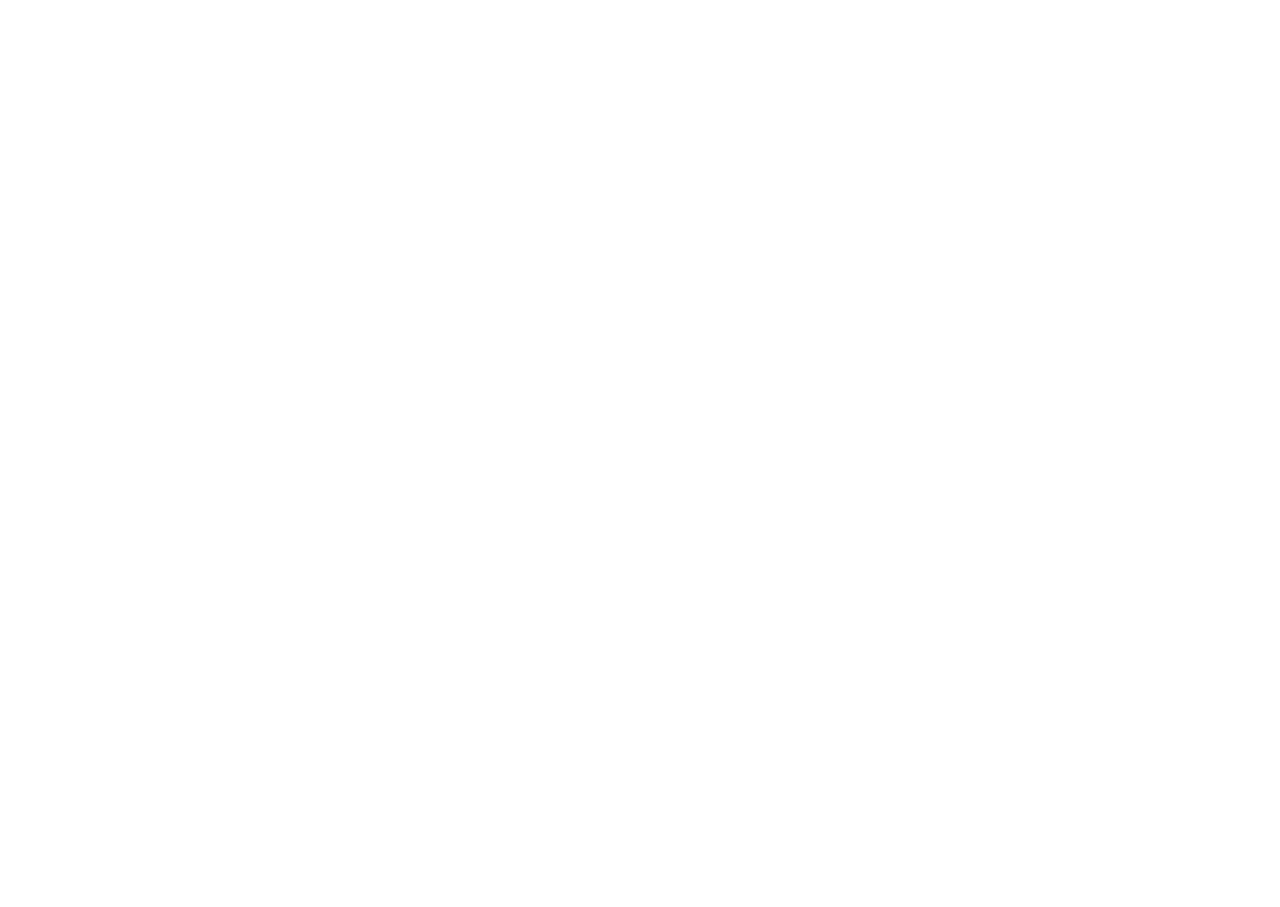
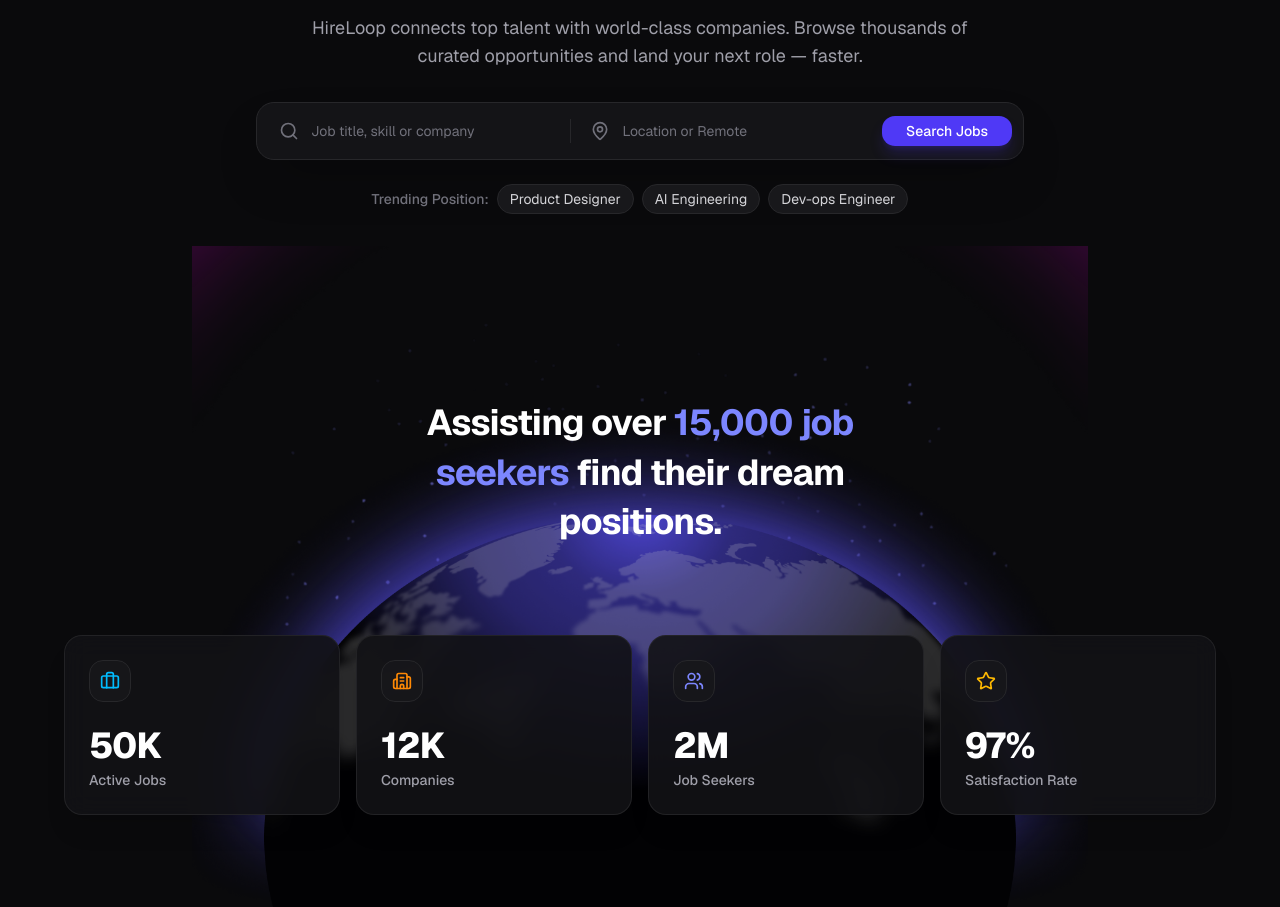
Before and after one commit to Mahfuz1907/hireloop-client, a Next.js app: page / in a window 1280 px wide. Shown: the part 227-1134 px from the top of the page. Before the commit the page ends 800 px from the top, so only its background shows below. Built offline with nearby package versions, Linux system fonts and the light colour scheme.

Commit message:
added banner section

```diff
--- a/app/page.tsx
+++ b/app/page.tsx
@@ -1,9 +1,12 @@
+import GlobeStatsSection from "@/components/Home/GlobeStatSection/GlobeStatSection";
+import HeroHeader from "@/components/Home/HeroHeader/HeroHeader";
 
 
 export default function Page() {
   return (
     <div>
-
+      <HeroHeader />
+      <GlobeStatsSection />
     </div>
   )
 }
--- /dev/null
+++ b/components/Home/GlobeStatSection/GlobeStatSection.tsx
@@ -0,0 +1,80 @@
+import React from "react";
+import Image from "next/image";
+import { Briefcase, Building2, Users, Star } from "lucide-react";
+
+export default function GlobeStatsSection() {
+  const statsCards = [
+    {
+      icon: <Briefcase className="w-5 h-5 text-sky-400" />,
+      value: "50K",
+      label: "Active Jobs",
+    },
+    {
+      icon: <Building2 className="w-5 h-5 text-orange-400" />,
+      value: "12K",
+      label: "Companies",
+    },
+    {
+      icon: <Users className="w-5 h-5 text-indigo-400" />,
+      value: "2M",
+      label: "Job Seekers",
+    },
+    {
+      icon: <Star className="w-5 h-5 text-amber-400" />,
+      value: "97%",
+      label: "Satisfaction Rate",
+    },
+  ];
+
+  return (
+    <div className="relative w-full bg-[#0a0a0c] text-white pt-10 pb-16 px-4 sm:px-6 overflow-hidden">
+
+      {/* Globe & Grid Background Container */}
+      <div className="relative w-full max-w-6xl mx-auto flex flex-col items-center pt-8 pb-12">
+
+        {/* Background Globe Image from public folder */}
+        <div className="absolute inset-0 flex justify-center items-center pointer-events-none opacity-80 z-0">
+          <Image
+            src="/images/globe.png"
+            alt="Globe Background"
+            width={900}
+            height={600}
+            className="w-full max-w-4xl object-cover"
+            priority
+          />
+        </div>
+
+        {/* Center Message over Globe */}
+        <div className="relative z-10 text-center max-w-xl mx-auto mt-12 sm:mt-20 mb-16 px-4">
+          <h2 className="text-2xl sm:text-3xl md:text-4xl font-bold tracking-tight text-white leading-snug">
+            Assisting over <span className="text-indigo-400">15,000 job seekers</span> find their dream positions.
+          </h2>
+        </div>
+
+        {/* Stats Cards Grid */}
+        <div className="relative z-10 grid grid-cols-1 sm:grid-cols-2 lg:grid-cols-4 gap-4 w-full mt-6">
+          {statsCards.map((stat, index) => (
+            <div
+              key={index}
+              className="bg-[#121216]/90 backdrop-blur-md border border-zinc-800/80 rounded-2xl p-6 flex flex-col justify-between shadow-xl hover:border-zinc-700 transition-all group"
+            >
+              <div className="p-2.5 bg-zinc-900/80 border border-zinc-800 rounded-xl w-fit mb-6 group-hover:scale-105 transition-transform">
+                {stat.icon}
+              </div>
+              <div>
+                <h3 className="text-3xl sm:text-4xl font-extrabold text-white tracking-tight mb-1">
+                  {stat.value}
+                </h3>
+                <p className="text-sm text-zinc-400 font-medium">
+                  {stat.label}
+                </p>
+              </div>
+            </div>
+          ))}
+        </div>
+
+      </div>
+
+    </div>
+  );
+}
--- /dev/null
+++ b/components/Home/HeroHeader/HeroHeader.tsx
@@ -0,0 +1,108 @@
+"use client";
+
+import React, { useState } from "react";
+import { useRouter } from "next/navigation";
+import { Search, MapPin, Briefcase } from "lucide-react";
+import { Button } from "@/components/ui/button";
+
+export default function HeroHeader() {
+  const router = useRouter();
+  const [keyword, setKeyword] = useState("");
+  const [location, setLocation] = useState("");
+
+  const handleSearch = (e: React.FormEvent) => {
+    e.preventDefault();
+    const params = new URLSearchParams();
+    if (keyword.trim()) params.append("keyword", keyword.trim());
+    if (location.trim()) params.append("location", location.trim());
+
+    // Redirects to the Browse Jobs page with query params
+    router.push(`/jobs?${params.toString()}`);
+  };
+
+  const handleTrendingClick = (tag: string) => {
+    router.push(`/jobs?keyword=${encodeURIComponent(tag)}`);
+  };
+
+  const trendingTags = ["Product Designer", "AI Engineering", "Dev-ops Engineer"];
+
+  return (
+    <div className="relative w-full bg-[#0a0a0c] text-white pt-12 pb-8 px-4 sm:px-6 flex flex-col items-center text-center overflow-hidden">
+
+      {/* Top Badge */}
+      <div className="inline-flex items-center gap-2 px-4 py-1.5 rounded-full bg-zinc-900 border border-zinc-800 text-xs sm:text-sm text-zinc-300 shadow-inner mb-6">
+        <Briefcase className="w-4 h-4 text-orange-500" />
+        <span>50,000+ NEW JOBS THIS MONTH</span>
+      </div>
+
+      {/* Headline */}
+      <h1 className="text-3xl sm:text-5xl md:text-6xl font-extrabold tracking-tight max-w-4xl mb-4 text-white">
+        Find Your Dream Job Today
+      </h1>
+
+      {/* Subheadline */}
+      <p className="text-zinc-400 text-sm sm:text-base md:text-lg max-w-2xl mb-8">
+        HireLoop connects top talent with world-class companies. Browse thousands of curated opportunities and land your next role — faster.
+      </p>
+
+      {/* Search Form */}
+      <form
+        onSubmit={handleSearch}
+        className="w-full max-w-3xl bg-[#141417] border border-zinc-800 rounded-2xl p-2 sm:p-2.5 flex flex-col sm:flex-row items-center gap-2 shadow-2xl"
+      >
+
+        {/* Job Title / Keyword Input */}
+        <div className="flex items-center gap-3 w-full sm:w-1/2 px-3 py-2 bg-transparent text-zinc-200">
+          <Search className="w-5 h-5 text-zinc-500 shrink-0" />
+          <input
+            type="text"
+            value={keyword}
+            onChange={(e) => setKeyword(e.target.value)}
+            placeholder="Job title, skill or company"
+            className="w-full bg-transparent border-none outline-none text-sm placeholder:text-zinc-500 text-white"
+          />
+        </div>
+
+        <div className="hidden sm:block h-6 w-px bg-zinc-800" />
+
+        {/* Location Input */}
+        <div className="flex items-center gap-3 w-full sm:w-1/2 px-3 py-2 bg-transparent text-zinc-200">
+          <MapPin className="w-5 h-5 text-zinc-500 shrink-0" />
+          <input
+            type="text"
+            value={location}
+            onChange={(e) => setLocation(e.target.value)}
+            placeholder="Location or Remote"
+            className="w-full bg-transparent border-none outline-none text-sm placeholder:text-zinc-500 text-white"
+          />
+        </div>
+
+        {/* Search Button */}
+        <Button
+          type="submit"
+          className="w-full sm:w-auto bg-indigo-600 hover:bg-indigo-500 text-white px-6 py-3 rounded-xl font-medium transition-all shadow-lg shadow-indigo-600/20"
+        >
+          <Search className="w-4 h-4 sm:hidden mr-2" />
+          Search Jobs
+        </Button>
+
+      </form>
+
+      {/* Trending Positions */}
+      <div className="flex flex-wrap items-center justify-center gap-2 mt-6 text-xs sm:text-sm text-zinc-400">
+        <span className="text-zinc-500 font-medium">Trending Position:</span>
+        {trendingTags.map((tag) => (
+          <button
+            type="button"
+            key={tag}
+            onClick={() => handleTrendingClick(tag)}
+            className="px-3 py-1 rounded-full bg-[#18181b] border border-zinc-800 text-zinc-300 hover:border-zinc-700 transition-all cursor-pointer"
+          >
+            {tag}
+          </button>
+        ))}
+      </div>
+
+    </div>
+  );
+}
```
